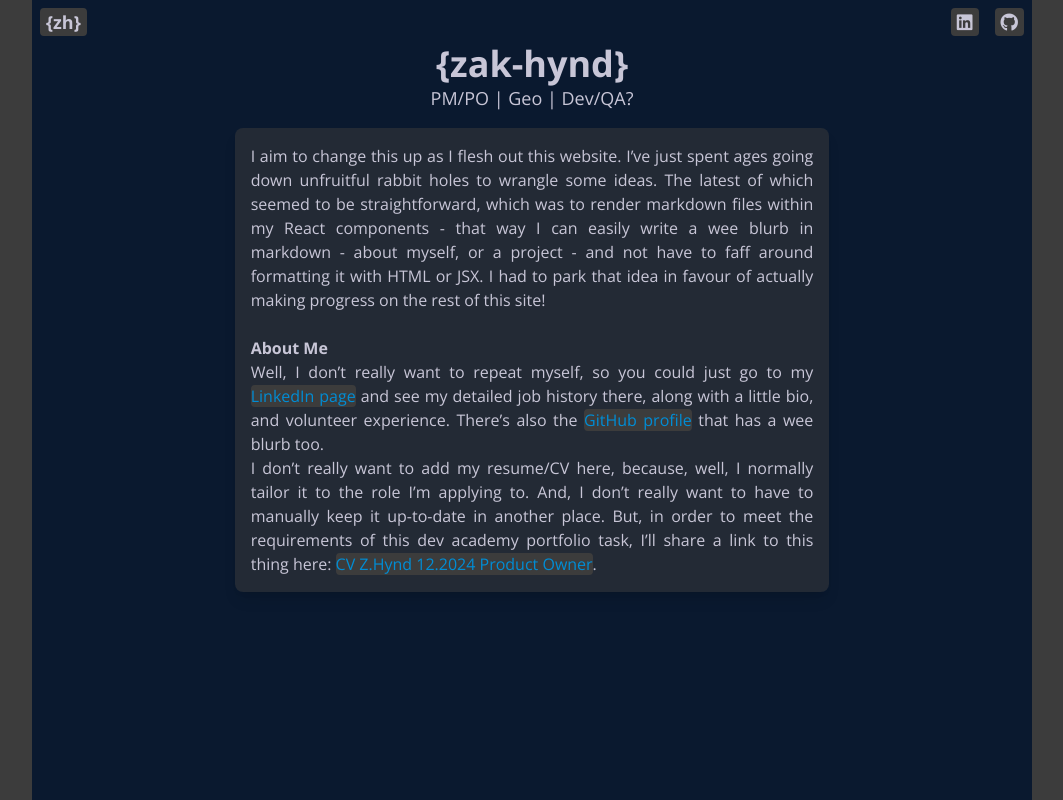
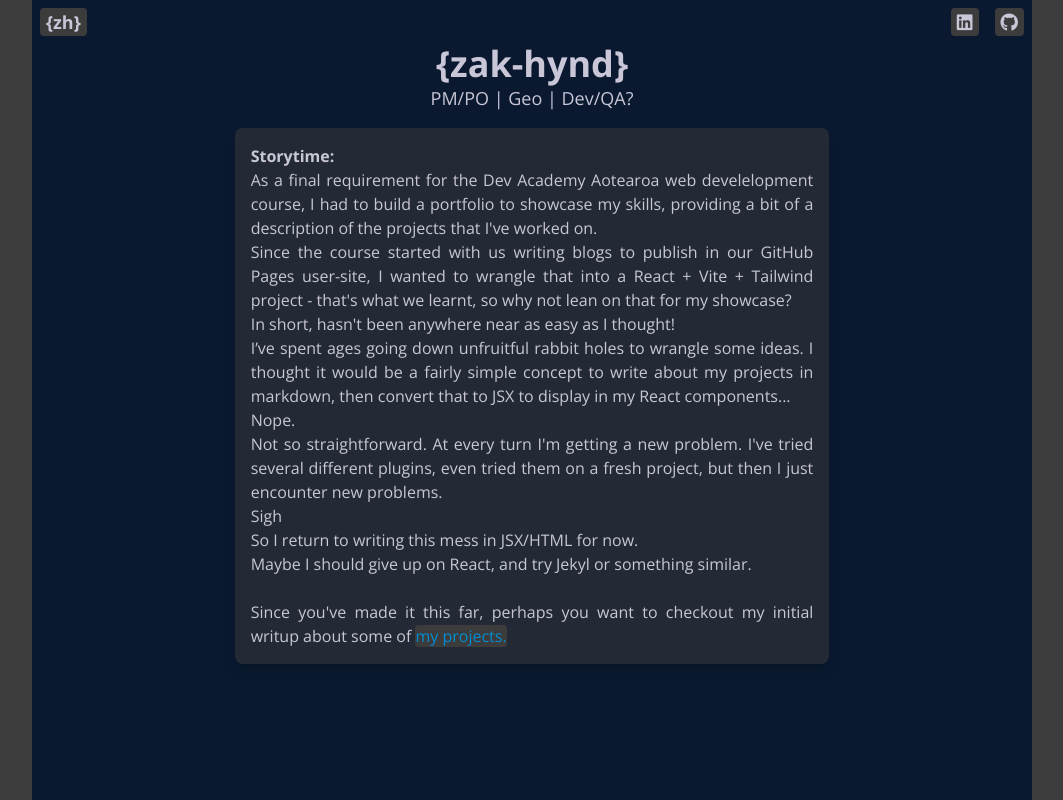
Before and after one commit to zak-hynd/react-vite-tailwind-template, a React (Vite) app: page /about in a window 1280 px wide. Shown: the whole page, without its empty margins (108-1171 px from the left). Built offline with nearby package versions, Linux system fonts and the light colour scheme.

Commit message:
rewrite about, push projects to new page, put conways on homepage

```diff
--- a/src/pages/About.tsx
+++ b/src/pages/About.tsx
@@ -1,4 +1,5 @@
 import Title from "@/components/common/Title"
+import { Link } from "react-router-dom"
 
 export default function About() {
   return (
@@ -7,31 +8,28 @@ export default function About() {
 
       <section className="panel max-w-prose my-4 text-justify">
         <p className="pb-6">
-          I aim to change this up as I flesh out this website. I’ve just spent ages going down unfruitful rabbit holes to wrangle some ideas.
-          The latest of which seemed to be straightforward, which was to render markdown files within my React components - that way I can easily write a wee blurb in markdown -
-          about myself, or a project - and not have to faff around formatting it with HTML or JSX.
-          I had to park that idea in favour of actually making progress on the rest of this site!
+          <b>Storytime:</b><br/>
+          As a final requirement for the Dev Academy Aotearoa web develelopment course, I had to build a portfolio to showcase my skills, providing a bit of a description of the projects that I've worked on.
+          <br />
+          Since the course started with us writing blogs to publish in our GitHub Pages user-site, I wanted to wrangle that into a React + Vite + Tailwind project - that's what we learnt, so why not lean on that for my showcase?
+          <br/>
+          In short, hasn't been anywhere near as easy as I thought!
+          <br/>
+          I’ve spent ages going down unfruitful rabbit holes to wrangle some ideas.
+          I thought it would be a fairly simple concept to write about my projects in markdown, then convert that to JSX to display in my React components...
+          <br/>
+          Nope.
+          <br/>
+          Not so straightforward. At every turn I'm getting a new problem. I've tried several different plugins, even tried them on a fresh project, but then I just encounter new problems.
+          <br/>
+          Sigh
+          <br/>
+          So I return to writing this mess in JSX/HTML for now.
+          <br/>
+          Maybe I should give up on React, and try Jekyl or something similar.
         </p>
-
-        <h2>About Me</h2>
         <p>
-          Well, I don’t really want to repeat myself, so you could just go to my{" "}
-          <a href="https://www.linkedin.com/in/zak-hynd" target="_blank" rel="noopener noreferrer">
-            LinkedIn page
-          </a>{" "}
-          and see my detailed job history there, along with a little bio, and volunteer experience. There’s also the{" "}
-          <a href="https://github.com/zak-hynd" target="_blank" rel="noopener noreferrer">
-            GitHub profile
-          </a>{" "}
-          that has a wee blurb too.
-        </p>
-
-        <p>
-          I don’t really want to add my resume/CV here, because, well, I normally tailor it to the role I’m applying to. And, I don’t really want to have to manually keep it up-to-date in another place.
-          But, in order to meet the requirements of this dev academy portfolio task, I’ll share a link to this thing here:{" "}
-          <a href="https://drive.google.com/file/d/1iOLc54GpXZwv0rVwhwTjBjUSEhVY-6a7/view?usp=sharing" target="_blank" rel="noopener noreferrer">
-            CV Z.Hynd 12.2024 Product Owner
-          </a>.
+          Since you've made it this far, perhaps you want to checkout my initial writup about some of <Link to="/some-projects">{`my projects.`}</Link>
         </p>
       </section>
     </div>
--- a/src/pages/Home.tsx
+++ b/src/pages/Home.tsx
@@ -1,5 +1,6 @@
 import Title from "@/components/common/Title"
 import Porjects from "@/components/Porjects"
+import GameOfLife from "@/components/projects/conways/GameOfLife"
 import { Link } from "react-router-dom"
 
 const Home = () => {
@@ -10,7 +11,7 @@ const Home = () => {
         <Link to="/about">{`about`}</Link>
       </div>
 
-      <Porjects />
+      <GameOfLife />
 
     </div>
   )
--- a/src/router.tsx
+++ b/src/router.tsx
@@ -7,6 +7,7 @@ import {
   import Home from '../src/pages/Home'
   import About from '../src/pages/About'
   import GameOfLife from './components/projects/conways/GameOfLife'
+import Porjects from './components/Porjects'
 
 
   const router = createBrowserRouter(
@@ -16,6 +17,7 @@ import {
           <Route path="/" element={<Home />} />
           <Route path="/about" element={<About />} />
           <Route path="/conways" element= {<GameOfLife />} />
+          <Route path="/some-projects" element= {<Porjects />} />
         </Route>
       </>
     )
```
